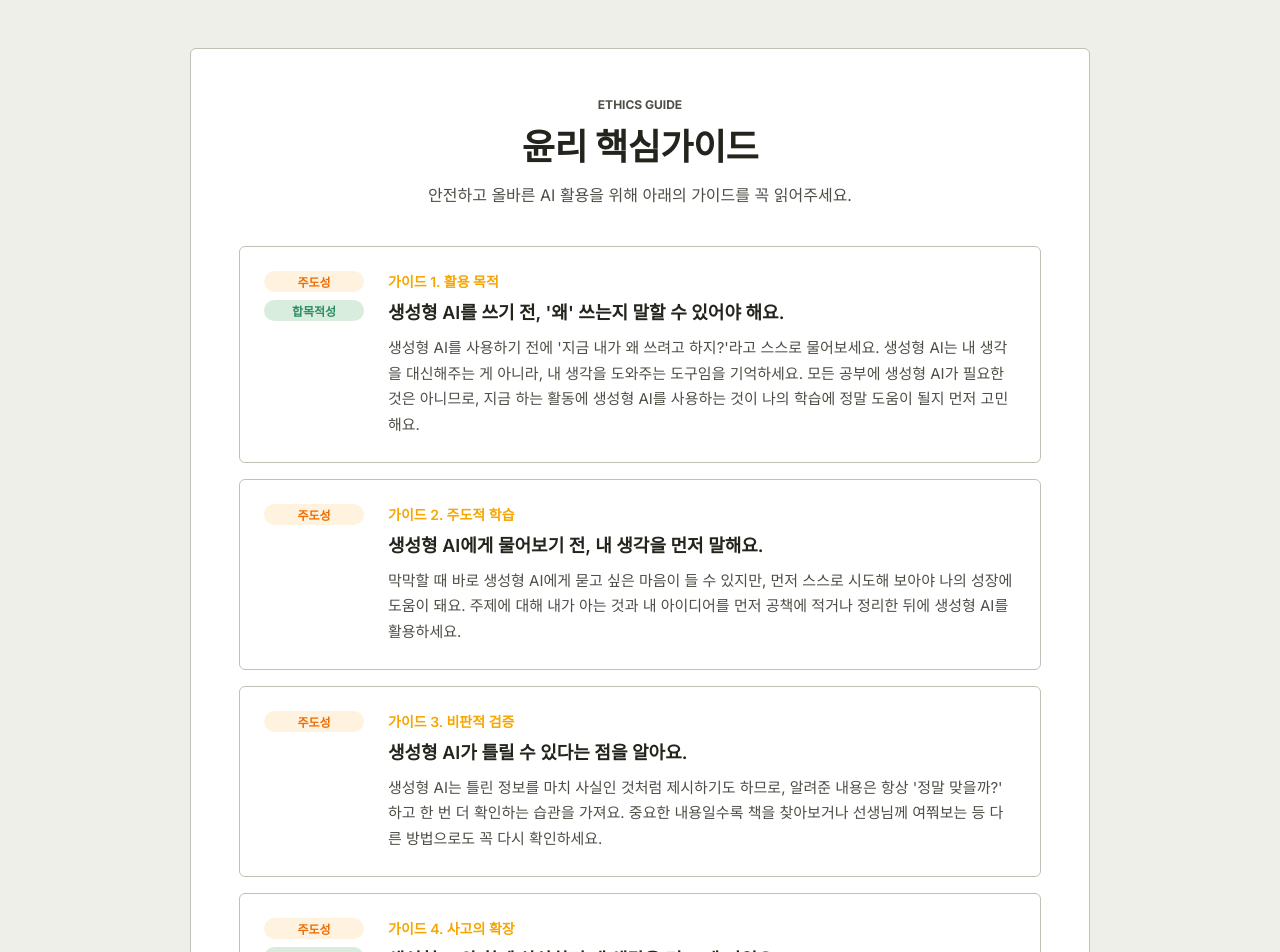
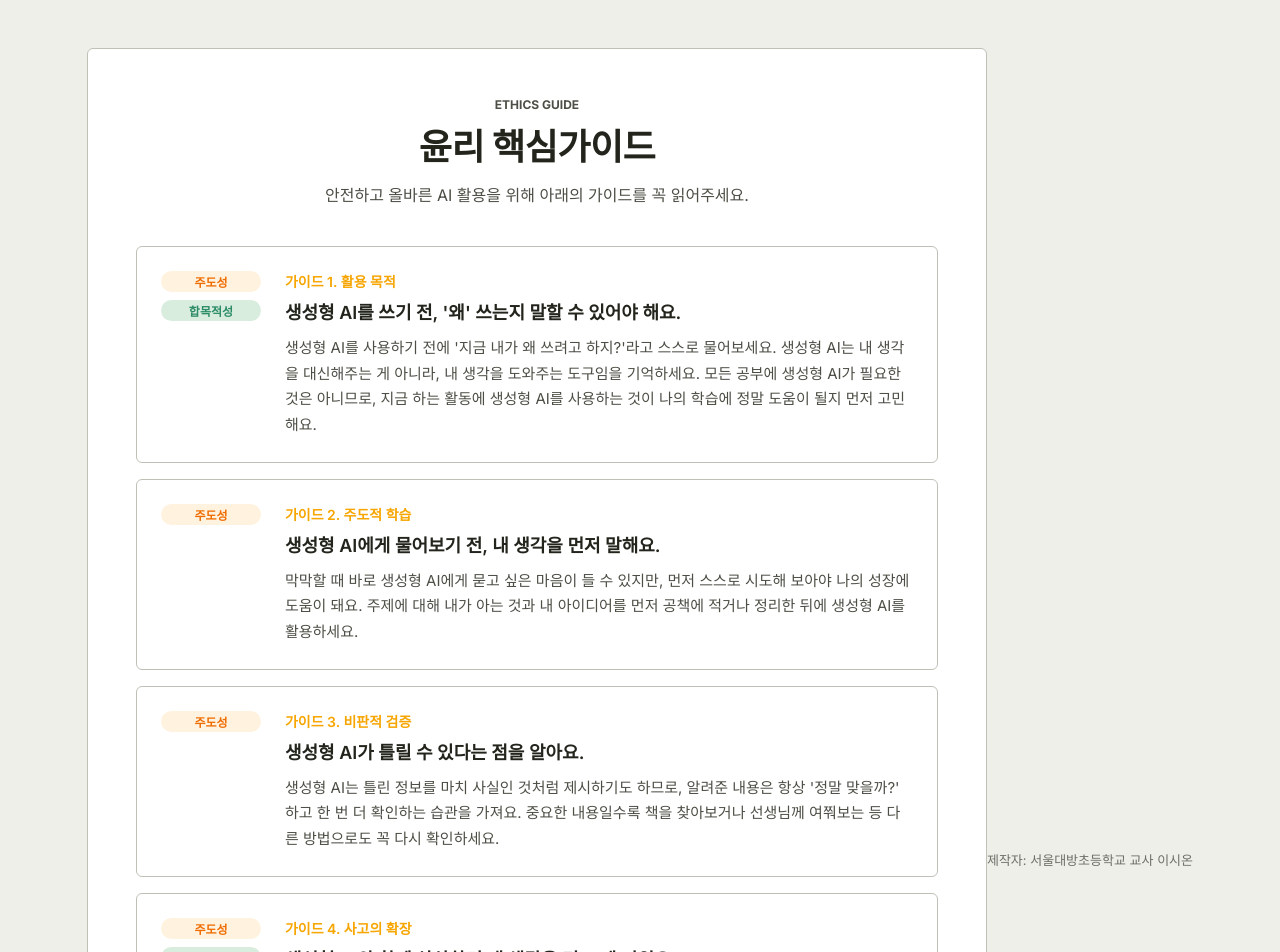
Before and after one commit to isst312/qr-to-u, a React (Vite) app: page / in a window 1280 px wide. Shown: the top 952 px of the page. Built offline with nearby package versions, Linux system fonts and the light colour scheme.

Commit message:
feat: 맨 처음 화면에 제작자 정보 추가

```diff
--- a/src/pages/GatePage.jsx
+++ b/src/pages/GatePage.jsx
@@ -100,6 +100,9 @@ const GatePage = () => {
           </button>
         </div>
       </div>
+      <div style={{ textAlign: 'center', marginTop: '20px', fontSize: '13px', color: 'var(--ph-body)', opacity: 0.8 }}>
+        제작자: 서울대방초등학교 교사 이시온
+      </div>
     </div>
   );
 };
```
Also changed, not shown: 1 other file (tests, documents, lock files or other folders).
